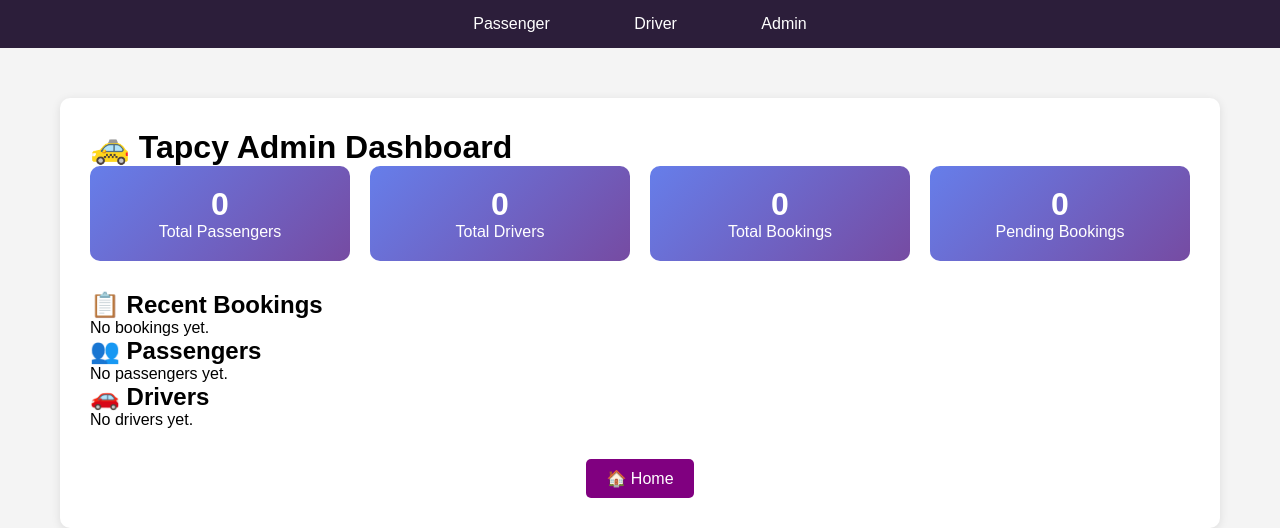
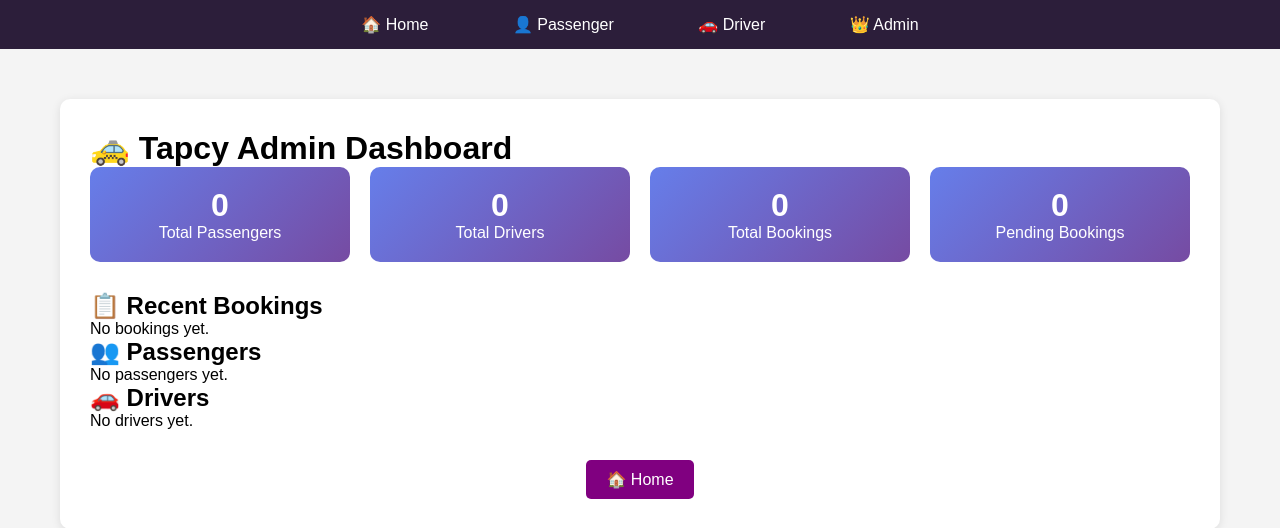
Before and after one commit to mariew999/Tapcy, a Flask app: page /admin_dashboard in a window 1280 px wide. Shown: the top 528 px of the page. Run offline with Flask 3, Linux system fonts and the light colour scheme; data that the repository does not hold is empty.

Commit message:
Update base.html

```diff
--- a/templates/base.html
+++ b/templates/base.html
@@ -2,7 +2,6 @@
 <html>
 <head>
     <title>Tapcy</title>
-    <!-- GLOBAL STYLES - applies to all pages -->
     <style>
         * {
             margin: 0;
@@ -15,7 +14,7 @@
             background-color: #f4f4f4;
         }
 
-        /* NAVIGATION TABS - Passenger, Driver, Admin links */
+        /* NAVIGATION TABS */
         .tabs {
             background: #2c1e3a;
             padding: 15px;
@@ -28,6 +27,12 @@
             padding: 10px 30px;
             margin: 0 10px;
             border-radius: 5px;
+            transition: background 0.3s;
+        }
+
+        .tabs a:hover {
+            background: #ff9800;
+            opacity: 0.8;
         }
 
         .tabs a.active {
@@ -41,7 +46,7 @@
             padding: 20px;
         }
 
-        /* CARD STYLE - white background with shadow */
+        /* CARD STYLE */
         .card {
             background: white;
             padding: 30px;
@@ -61,6 +66,10 @@
             display: inline-block;
         }
 
+        .btn:hover, button:hover {
+            opacity: 0.8;
+        }
+
         /* FORM INPUTS */
         input, select {
             width: 100%;
@@ -70,7 +79,7 @@
             border-radius: 5px;
         }
 
-        /* FLASH MESSAGES - success, error, info */
+        /* FLASH MESSAGES */
         .message {
             padding: 10px;
             margin: 10px 0;
@@ -92,7 +101,7 @@
             color: #0c5460;
         }
 
-        /* TABLES - for displaying data */
+        /* TABLES */
         table {
             width: 100%;
             border-collapse: collapse;
@@ -110,7 +119,7 @@
             color: white;
         }
 
-        /* STATS GRID - for admin dashboard */
+        /* STATS GRID */
         .stats-grid {
             display: grid;
             grid-template-columns: repeat(4, 1fr);
@@ -142,15 +151,16 @@
 </head>
 <body>
 
-<!-- GLOBAL NAVIGATION BAR - appears on all pages -->
+<!-- NAVIGATION TABS - NOW WITH HOME BUTTON -->
 <div class="tabs">
-    <a href="{{ url_for('views.passenger_login') }}" {% if active_tab == 'passenger' %}class="active"{% endif %}>Passenger</a>
-    <a href="{{ url_for('views.driver_login') }}" {% if active_tab == 'driver' %}class="active"{% endif %}>Driver</a>
-    <a href="{{ url_for('views.admin_dashboard') }}" {% if active_tab == 'admin' %}class="active"{% endif %}>Admin</a>
+    <a href="{{ url_for('views.home') }}" {% if active_tab == 'home' %}class="active"{% endif %}>🏠 Home</a>
+    <a href="{{ url_for('views.passenger_login') }}" {% if active_tab == 'passenger' %}class="active"{% endif %}>👤 Passenger</a>
+    <a href="{{ url_for('views.driver_login') }}" {% if active_tab == 'driver' %}class="active"{% endif %}>🚗 Driver</a>
+    <a href="{{ url_for('views.admin_dashboard') }}" {% if active_tab == 'admin' %}class="active"{% endif %}>👑 Admin</a>
 </div>
 
 <div class="container">
-    <!-- FLASH MESSAGES DISPLAY - shows success/error messages -->
+    <!-- FLASH MESSAGES DISPLAY -->
     {% with messages = get_flashed_messages(with_categories=true) %}
         {% for category, message in messages %}
             <div class="message {{ category }}">{{ message }}</div>
```
